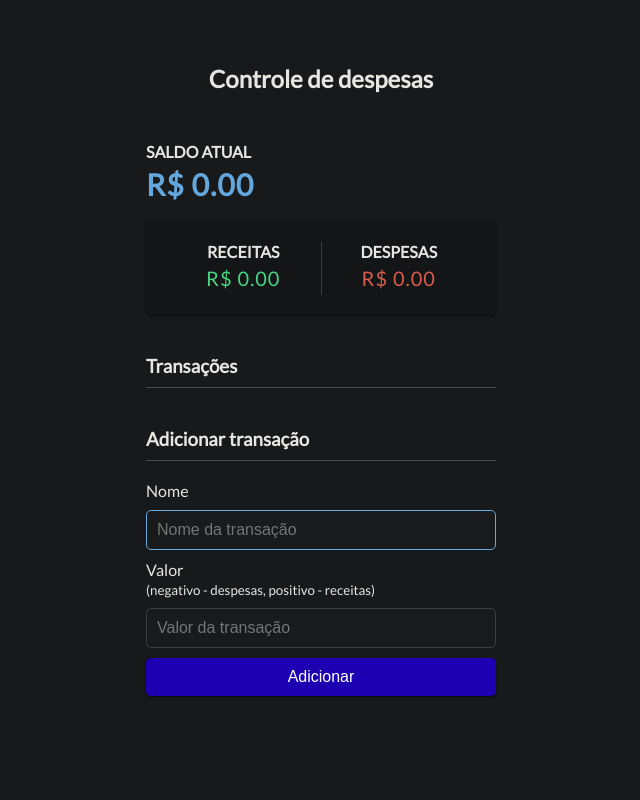
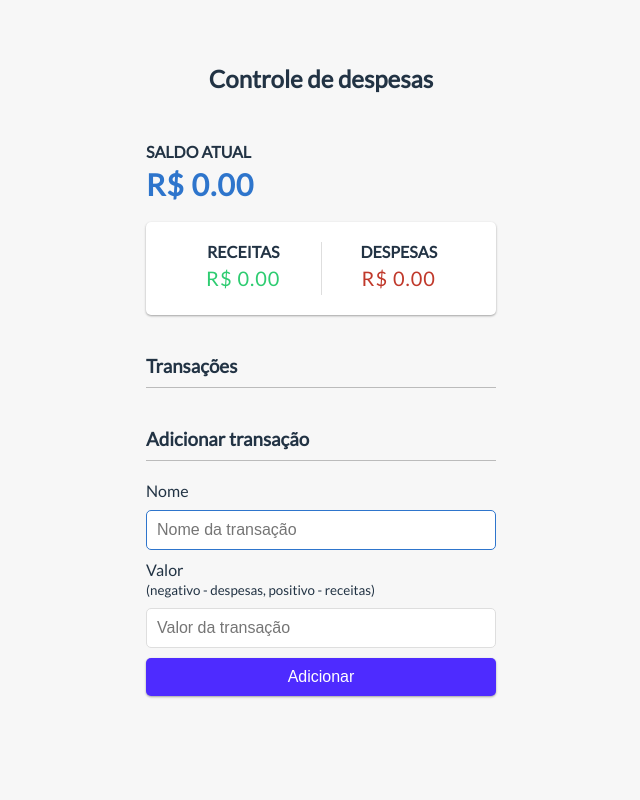
Before and after one commit to valdean132/Controle_de_Despesas, a PHP site: page / in a window 1280 px wide. Shown: the whole page, without its empty margins (319-959 px from the left). Run offline with PHP 8.4, Linux system fonts and the light colour scheme.

Commit message:
Estilização modo dark e clear criado

```diff
--- a/index.html
+++ b/index.html
@@ -4,7 +4,7 @@
     <meta charset="UTF-8" />
     <meta name="viewport" content="width=device-width, initial-scale=1.0" />
     <link rel="stylesheet" href="./themeWhite.css">
-    <link rel="stylesheet" href="./themeBlack.css">
+    <!-- <link rel="stylesheet" href="./themeBlack.css"> -->
     <link rel="stylesheet" href="./style.css" />
     <link rel="sortcut icon" href="financeiro.ico" type="image/x-icon" />
     <title>Controle de despesas</title>
--- a/themeWhite.css
+++ b/themeWhite.css
@@ -17,3 +17,15 @@
     --border-one: 1px solid #bbb;
     --border-two: 1px solid #dedede;
 }
+
+::-webkit-scrollbar {
+    background-color: #202324;
+    /* color: #aba499; */
+    width: 12px;
+}
+::-webkit-scrollbar-corner {
+    /* background-color: #181a1b; */
+}
+::-webkit-scrollbar-thumb {
+    background-color: #454a4d;
+}
```
